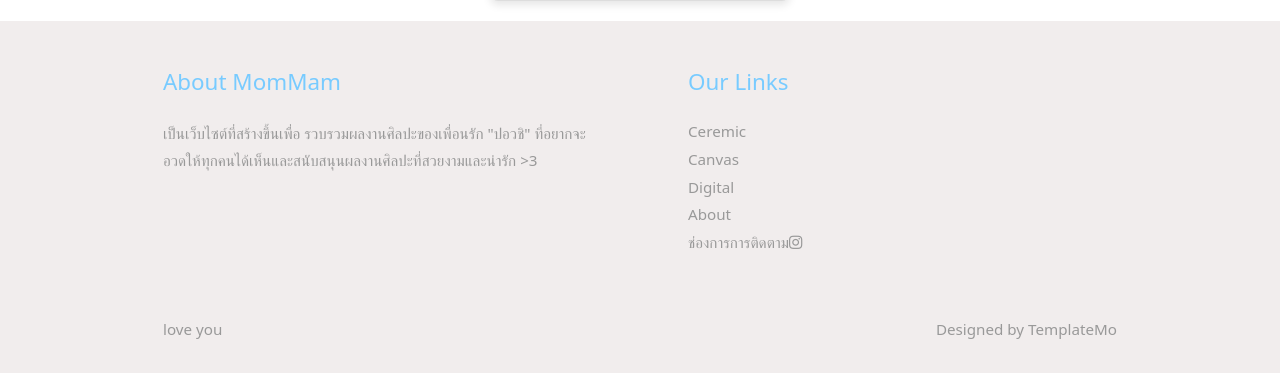
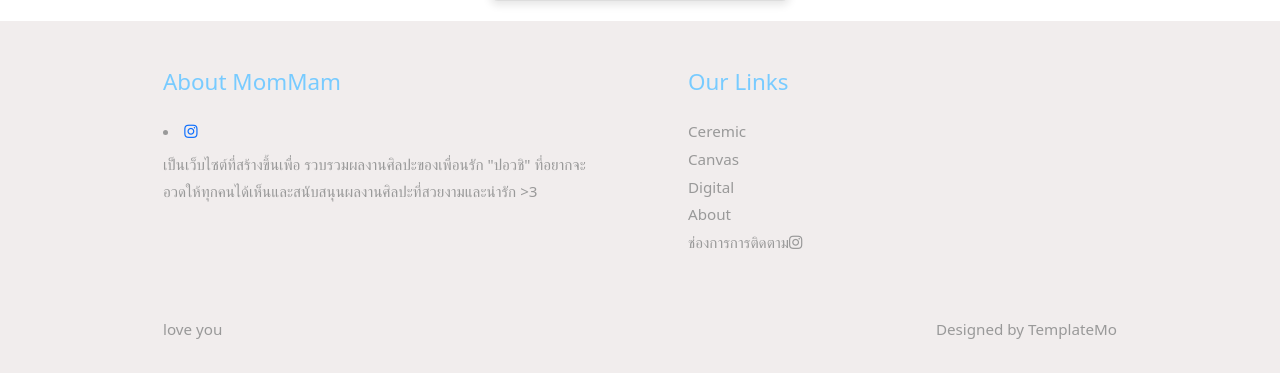
Before and after one commit to kittipongrks/Mommam, a PHP site: page /about.php in a window 1280 px wide. Shown: the part 992-1365 px from the top of the page. Run offline with PHP 8.4, Linux system fonts and the light colour scheme.

Commit message:
addcontact

```diff
--- a/Digital.php
+++ b/Digital.php
@@ -172,6 +172,7 @@ $_SESSION['PAGE'] = 'Digital.php'
         <div class="row">
             <div class="col-lg-6 col-md-12 col-12 px-5 mb-5">
                 <h3 class="tm-text-primary mb-4 tm-footer-title">About MomMam</h3>
+                <li class="mb-2"><a href="https://www.instagram.com/beombaedy.studio?igsh=cWF3YW5vZmR6MmNk"><i class="fab fa-instagram"></i></a></li>
                 <p>เป็นเว็บไซต์ที่สร้างขึ้นเพื่อ รวบรวมผลงานศิลปะของเพื่อนรัก "ปอวชิ" ที่อยากจะอวดให้ทุกคนได้เห็นและสนับสนุนผลงานศิลปะที่สวยงามและน่ารัก >3
                 </p>
             </div>
--- a/about.php
+++ b/about.php
@@ -123,6 +123,7 @@ $_SESSION['PAGE'] = 'canvas.php'
             <div class="row">
                 <div class="col-lg-6 col-md-12 col-12 px-5 mb-5">
                     <h3 class="tm-text-primary mb-4 tm-footer-title">About MomMam</h3>
+                    <li class="mb-2"><a href="https://www.instagram.com/beombaedy.studio?igsh=cWF3YW5vZmR6MmNk"><i class="fab fa-instagram"></i></a></li>
                     <p>เป็นเว็บไซต์ที่สร้างขึ้นเพื่อ รวบรวมผลงานศิลปะของเพื่อนรัก "ปอวชิ" ที่อยากจะอวดให้ทุกคนได้เห็นและสนับสนุนผลงานศิลปะที่สวยงามและน่ารัก >3
                     </p>
                 </div>
--- a/canvas.php
+++ b/canvas.php
@@ -175,6 +175,7 @@ $_SESSION['PAGE'] = 'canvas.php'
         <div class="row">
             <div class="col-lg-6 col-md-12 col-12 px-5 mb-5">
                 <h3 class="tm-text-primary mb-4 tm-footer-title">About MomMam</h3>
+                <li class="mb-2"><a href="https://www.instagram.com/beombaedy.studio?igsh=cWF3YW5vZmR6MmNk"><i class="fab fa-instagram"></i></a></li>
                 <p>เป็นเว็บไซต์ที่สร้างขึ้นเพื่อ รวบรวมผลงานศิลปะของเพื่อนรัก "ปอวชิ" ที่อยากจะอวดให้ทุกคนได้เห็นและสนับสนุนผลงานศิลปะที่สวยงามและน่ารัก >3
                 </p>
             </div>
--- a/detail.php
+++ b/detail.php
@@ -190,6 +190,7 @@ if (isset($_GET["product_id"])) {
         <div class="row">
             <div class="col-lg-6 col-md-12 col-12 px-5 mb-5">
                 <h3 class="tm-text-primary mb-4 tm-footer-title">About MomMam</h3>
+                <li class="mb-2"><a href="https://www.instagram.com/beombaedy.studio?igsh=cWF3YW5vZmR6MmNk"><i class="fab fa-instagram"></i></a></li>
                 <p>เป็นเว็บไซต์ที่สร้างขึ้นเพื่อ รวบรวมผลงานศิลปะของเพื่อนรัก "ปอวชิ" ที่อยากจะอวดให้ทุกคนได้เห็นและสนับสนุนผลงานศิลปะที่สวยงามและน่ารัก >3</p>
             </div>
             <div class="col-lg-3 col-md-6 col-sm-6 col-12 px-5 mb-5">
@@ -199,7 +200,6 @@ if (isset($_GET["product_id"])) {
                     <li><a href="canvas.php">Canvas</a></li>
                     <li><a href="Digital.php">Digital</a></li>
                     <li><a href="about.php">About</a></li>
-                    <li class="mb-2"><a href="https://www.instagram.com/beombaedy.studio?igsh=cWF3YW5vZmR6MmNk">ช่องการการติดตาม<i class="fab fa-instagram"></i></a></li>
                 </ul>
             </div>
         </div>
--- a/index.php
+++ b/index.php
@@ -178,6 +178,7 @@ $_SESSION['PAGE'] = 'index.php'
         <div class="row">
             <div class="col-lg-6 col-md-12 col-12 px-5 mb-5">
                 <h3 class="tm-text-primary mb-4 tm-footer-title">About MomMam</h3>
+                <li class="mb-2"><a href="https://www.instagram.com/beombaedy.studio?igsh=cWF3YW5vZmR6MmNk"><i class="fab fa-instagram"></i></a></li>
                 <p>เป็นเว็บไซต์ที่สร้างขึ้นเพื่อ รวบรวมผลงานศิลปะของเพื่อนรัก "ปอวชิ" ที่อยากจะอวดให้ทุกคนได้เห็นและสนับสนุนผลงานศิลปะที่สวยงามและน่ารัก >3
                 </p>
             </div>
```
